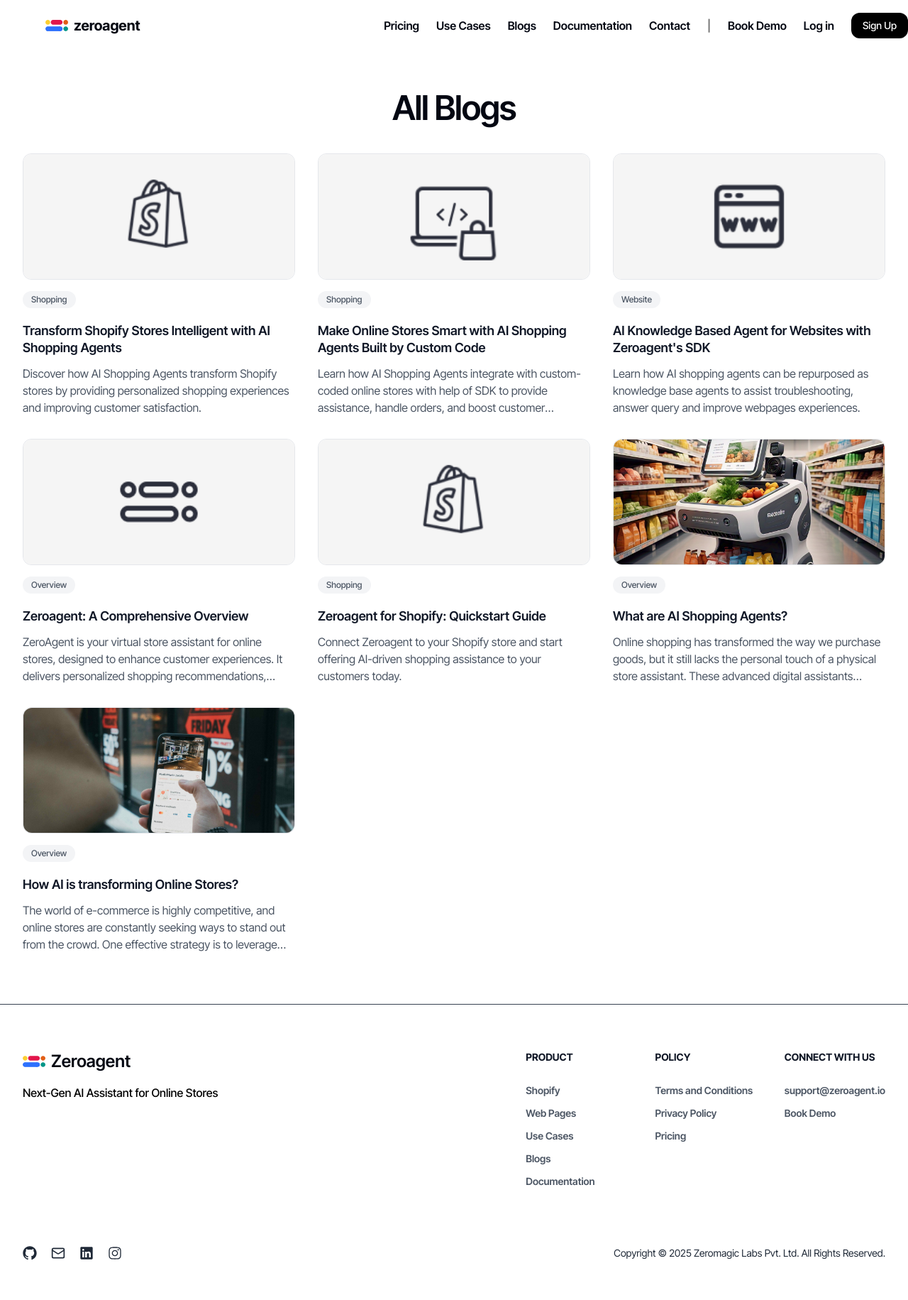
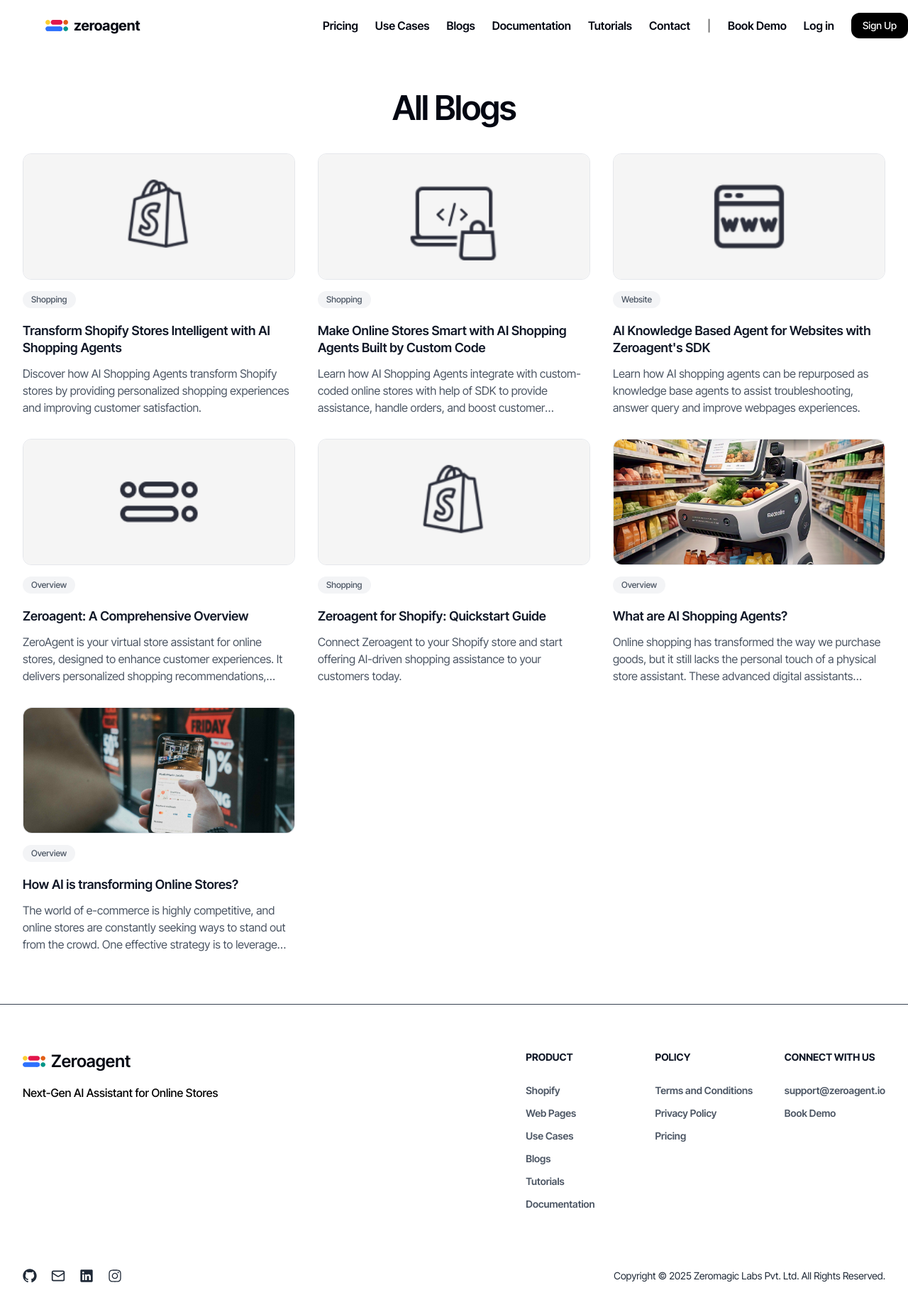
Before and after one commit to zeroagentio/magic-agent-site, a Next.js app: page /blog in a window 1280 px wide. Shown: the whole page at 71% size. Before the commit the page ends 1799 px from the top, so only its background shows below. Built offline with nearby package versions, Linux system fonts and the light colour scheme.

Commit message:
fix: TUTORIALS

```diff
--- a/components/blocks/footer.tsx
+++ b/components/blocks/footer.tsx
@@ -6,7 +6,7 @@
   LinkedInLogoIcon,
 } from "@radix-ui/react-icons";
 import { MailIcon } from "lucide-react";
-import { BLOGS, CONTACT, DOCS, PRICING, SHOPIFY, USECASES, VIEW_DEMO, WEBPAGES } from "@/lib/utils";
+import { BLOGS, CONTACT, DOCS, PRICING, SHOPIFY, TUTORIALS, USECASES, VIEW_DEMO, WEBPAGES } from "@/lib/utils";
 
 // import dynamic from 'next/dynamic';
 // import Zeroagent from '@zeroagent/js';
@@ -76,6 +76,15 @@
                     href={BLOGS}
                   >
                     Blogs
+                  </a>
+                </li>
+                <li>
+                  <a
+                    className="cursor-pointer font-semibold text-gray-600 hover:text-gray-800 duration-200 text-sm"
+                    target="blank"
+                    href={TUTORIALS}
+                  >
+                    Tutorials
                   </a>
                 </li>
                 <li>
--- a/components/blocks/navbar.tsx
+++ b/components/blocks/navbar.tsx
@@ -2,7 +2,7 @@
 import { AlignJustifyIcon } from "lucide-react";
 import LogoLight from "@/app/assets/logo.svg";
 import Image from "next/image";
-import { CONTACT, DOCS, TOOLS, MY_APP, BLOGS, USECASES, PRICING, VIEW_DEMO } from "@/lib/utils";
+import { CONTACT, DOCS, TOOLS, MY_APP, BLOGS, USECASES, PRICING, VIEW_DEMO, TUTORIALS } from "@/lib/utils";
 import { useState } from "react";
 import { Dialog, DialogBackdrop, DialogPanel, DialogTitle, TransitionChild } from '@headlessui/react';
 import { Cross1Icon } from "@radix-ui/react-icons";
@@ -49,7 +49,12 @@
               >
               Documentation
             </a>
-
+            <a
+              target="_blank"
+              href={TUTORIALS}
+              >
+              Tutorials
+            </a>
             <a
               target="_blank"
               href={CONTACT}
--- a/lib/utils.ts
+++ b/lib/utils.ts
@@ -32,6 +32,8 @@
 
 export const WEBPAGES = "https://docs.zeroagent.io/make-smarter/lander-sites"
 
+export const TUTORIALS = "https://www.youtube.com/@zeroagentio"
+
 export const PRICING = "/pricing"
 export const BLOGS = "/blog"
 export const USECASES = "/#use-case"
```
